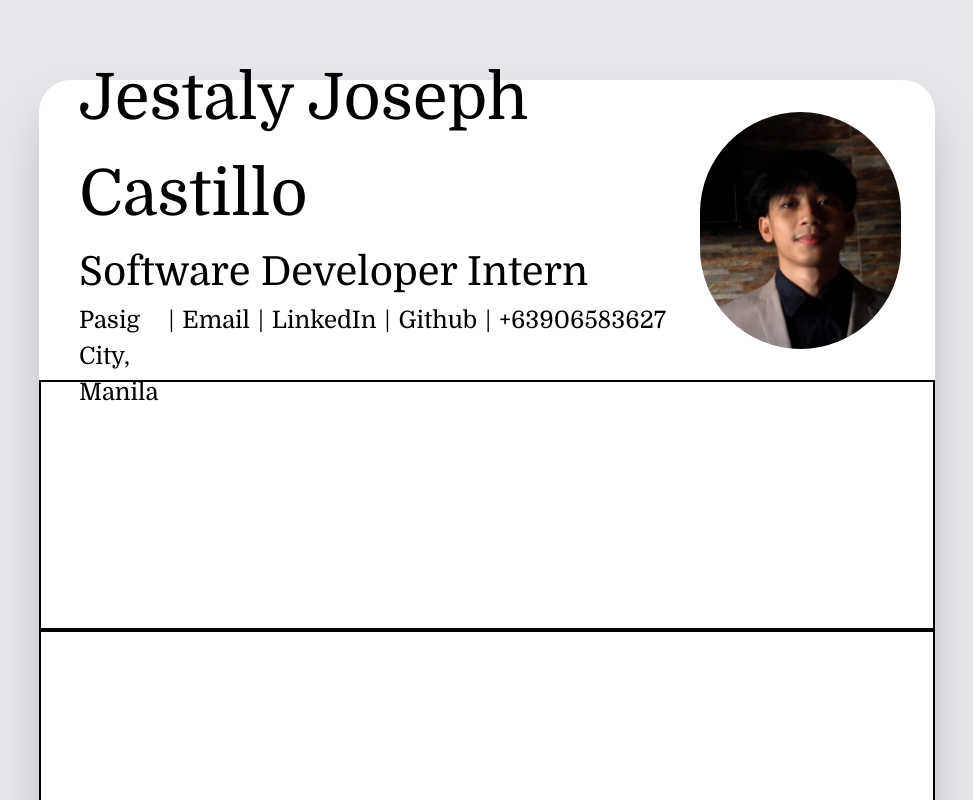
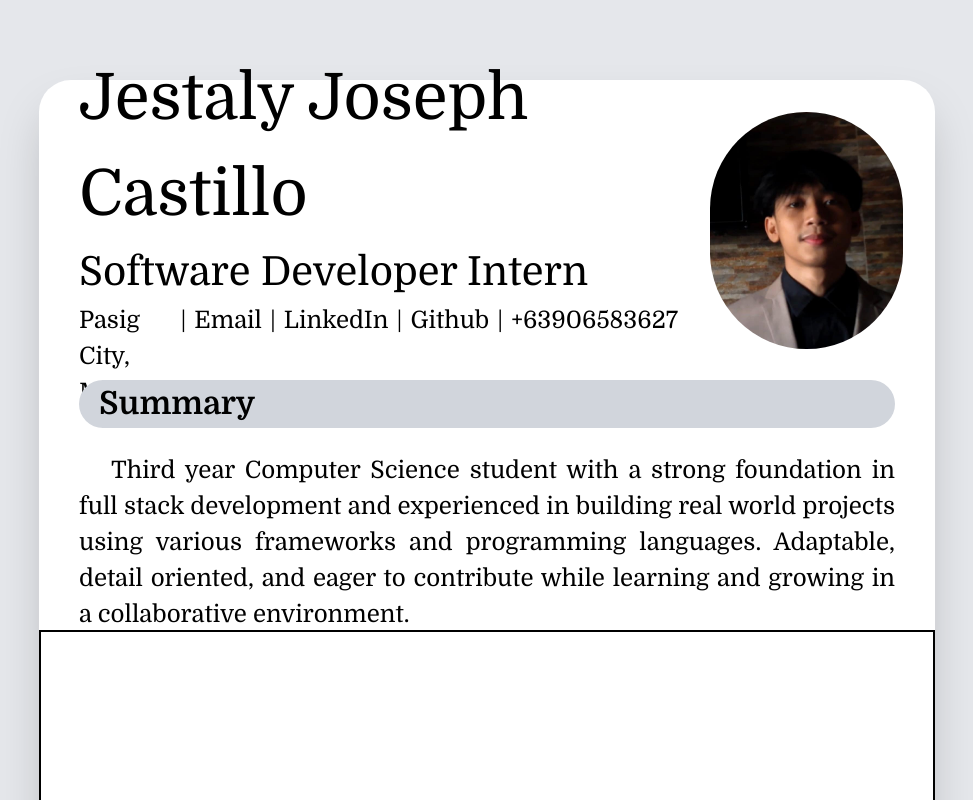
Before and after one commit to jc14-ai/Resume, a React (Vite) app: page / in a window 1280 px wide. Shown: the top 800 px of the page, without its empty margins (153-1126 px from the left). Built offline with nearby package versions, Linux system fonts and the light colour scheme.

Commit message:
Add: Summary section

```diff
--- a/src/App.tsx
+++ b/src/App.tsx
@@ -10,13 +10,14 @@ import { Name } from './components/Name.tsx'
 import { JobInfo } from './components/JobInfo.tsx'
 import { Contact } from './components/Contact.tsx'
 import myImage from './assets/my-image.jpg'
+import { Section } from './components/Section.tsx'
 
 export default function App(){
   return (
     <>
     <Resume>
       <Header>
-        <div className='flex flex-col justify-center items-start h-full w-[70%] pl-10'>
+        <div className='flex flex-col justify-center items-start h-full w-[70%]'>
           <Name name='Jestaly Joseph Castillo'/>
           <JobInfo job='Software Developer Intern'/>
           <Contact address='Pasig City, Manila'
@@ -30,7 +31,12 @@ export default function App(){
         </div>
       </Header>
       <Summary>
-
+        <Section title='Summary'/>
+        <p className='text-justify indent-8 font-domine text-[1.5em] mt-4'>
+          Third year Computer Science student with a strong foundation in full stack development and experienced in
+          building real world projects using various frameworks and programming languages. Adaptable, detail
+          oriented, and eager to contribute while learning and growing in a collaborative environment.
+        </p>
       </Summary>
       <TechSkills>
 
--- /dev/null
+++ b/src/components/Section.tsx
@@ -0,0 +1,11 @@
+type SectionProps = {
+    title: string;
+}
+
+export function Section({title}:SectionProps) {
+    return (
+        <>
+        <h2 className='text-[2em] font-bold mb-2 font-domine w-full bg-gray-300 rounded-4xl pl-5'>{title}</h2>
+        </>
+    )
+}
--- a/src/components/wrappers/Additional.tsx
+++ b/src/components/wrappers/Additional.tsx
@@ -6,7 +6,7 @@ type ChildrenProps = {
 export function Additional({children}: ChildrenProps){
     return(
         <>
-        <div className='flex flex-col items-start justify-start bg- w-full h-[310px] rounded-b-4xl border-2'>
+        <div className='flex flex-col items-start justify-start bg- w-full h-[310px] rounded-b-4xl border-2 pl-10 pr-10'>
             {children}
         </div>
         </>
--- a/src/components/wrappers/Certification.tsx
+++ b/src/components/wrappers/Certification.tsx
@@ -6,7 +6,7 @@ type ChildrenProps = {
 export function Certification({children}: ChildrenProps){
     return(
         <>
-        <div className='flex flex-col items-start justify-start bg- w-full h-[300px] border-2'>
+        <div className='flex flex-col items-start justify-start bg- w-full h-[300px] border-2 pl-10 pr-10'>
             {children}
         </div>
         </>
--- a/src/components/wrappers/Education.tsx
+++ b/src/components/wrappers/Education.tsx
@@ -6,7 +6,7 @@ type ChildrenProps = {
 export function Education({children}: ChildrenProps){
     return(
         <>
-        <div className='flex flex-col items-start justify-start bg- w-full h-[300px] border-2'>
+        <div className='flex flex-col items-start justify-start bg- w-full h-[300px] border-2 pl-10 pr-10'>
             {children}
         </div>
         </>
--- a/src/components/wrappers/Header.tsx
+++ b/src/components/wrappers/Header.tsx
@@ -6,7 +6,7 @@ type ChildrenProps = {
 export function Header({children}: ChildrenProps){
     return(
         <>
-        <div className='flex flex-row items-start justify-start w-full h-[300px] rounded-t-4xl'>
+        <div className='flex flex-row items-start justify-start w-full h-[300px] rounded-t-4xl pl-10'>
             {children}
         </div>
         </>
--- a/src/components/wrappers/Summary.tsx
+++ b/src/components/wrappers/Summary.tsx
@@ -6,7 +6,7 @@ type ChildrenProps = {
 export function Summary({children}: ChildrenProps){
     return(
         <>
-        <div className='flex flex-col items-start justify-start bg- w-full h-[250px] border-2'>
+        <div className='flex flex-col items-start justify-start bg- w-full h-[250px] pl-10 pr-10'>
             {children}
         </div>
         </>
--- a/src/components/wrappers/TechSkills.tsx
+++ b/src/components/wrappers/TechSkills.tsx
@@ -6,7 +6,7 @@ type ChildrenProps = {
 export function TechSkills({children}: ChildrenProps){
     return(
         <>
-        <div className='flex flex-col items-start justify-start bg- w-full h-[300px] border-2'>
+        <div className='flex flex-col items-start justify-start bg- w-full h-[300px] border-2 pl-10 pr-10'>
             {children}
         </div>
         </>
```
